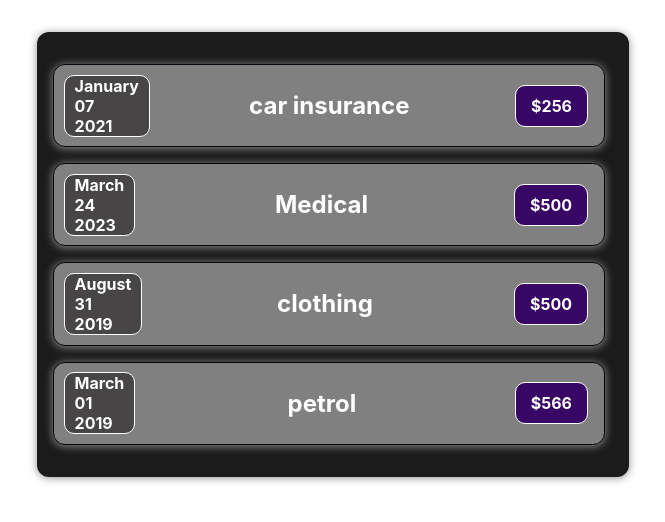
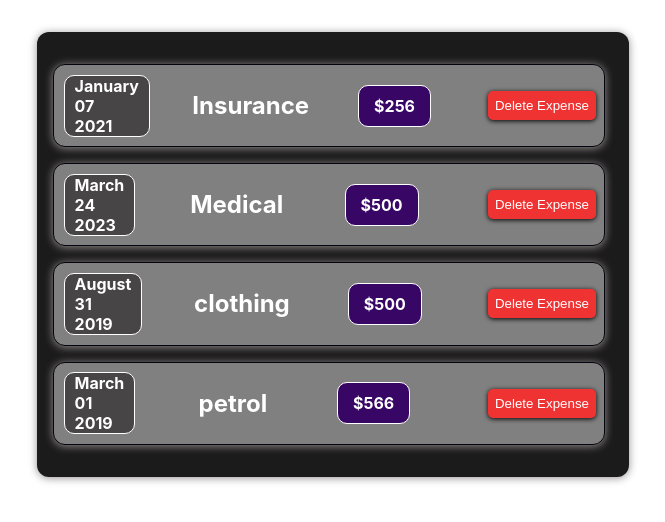
Before and after one commit to Soreikhudai/React, a React (Create React App) app: page / in a window 1280 px wide. Shown: the top 522 px of the page, without its empty margins (307-972 px from the left). Built offline with nearby package versions, Linux system fonts and the light colour scheme.

Commit message:
adding button done

```diff
--- a/src/App.js
+++ b/src/App.js
@@ -4,7 +4,7 @@ const App = () =>{
   const expenses = [
     {
       date: new Date(2021, 0, 7),
-      title: "car insurance",
+      title: "Insurance",
       amount: "256"
     },
     {
--- a/src/components/Expenses/ExpenseItem.css
+++ b/src/components/Expenses/ExpenseItem.css
@@ -30,3 +30,16 @@
 .expense-title {
     color: white;
 }
+.btn {
+    background-color: rgb(239, 51, 51);
+    padding:7px 7px;
+    border-radius: 5px;
+    color:white;
+    border-style: none;
+    margin: 0.5rem;
+    box-shadow: 0px 1px 5px black;
+}
+.btn:hover {
+    background-color: black;
+    box-shadow: 0px 1px 5px black;
+}
--- a/src/components/Expenses/ExpenseItem.js
+++ b/src/components/Expenses/ExpenseItem.js
@@ -2,11 +2,16 @@ import ExpenseDate from './ExpenseDate'
 import './ExpenseItem.css'
 import Card from '../UI/Card'
 const ExpenseItem = (props) => {
+    const deleteExpenses = () => {
+        console.log("deleted")
+
+    }
     return (
-        <Card className="main">
+        <Card className="main" id="card">
             <ExpenseDate date={props.date}></ExpenseDate>
             <h2 className="expense-title">{props.title}</h2>
             <div className="amount">${props.amount}</div>
+            <button className="btn" onClick={deleteExpenses}>Delete Expense</button>
         </Card>
     )
 }
```
